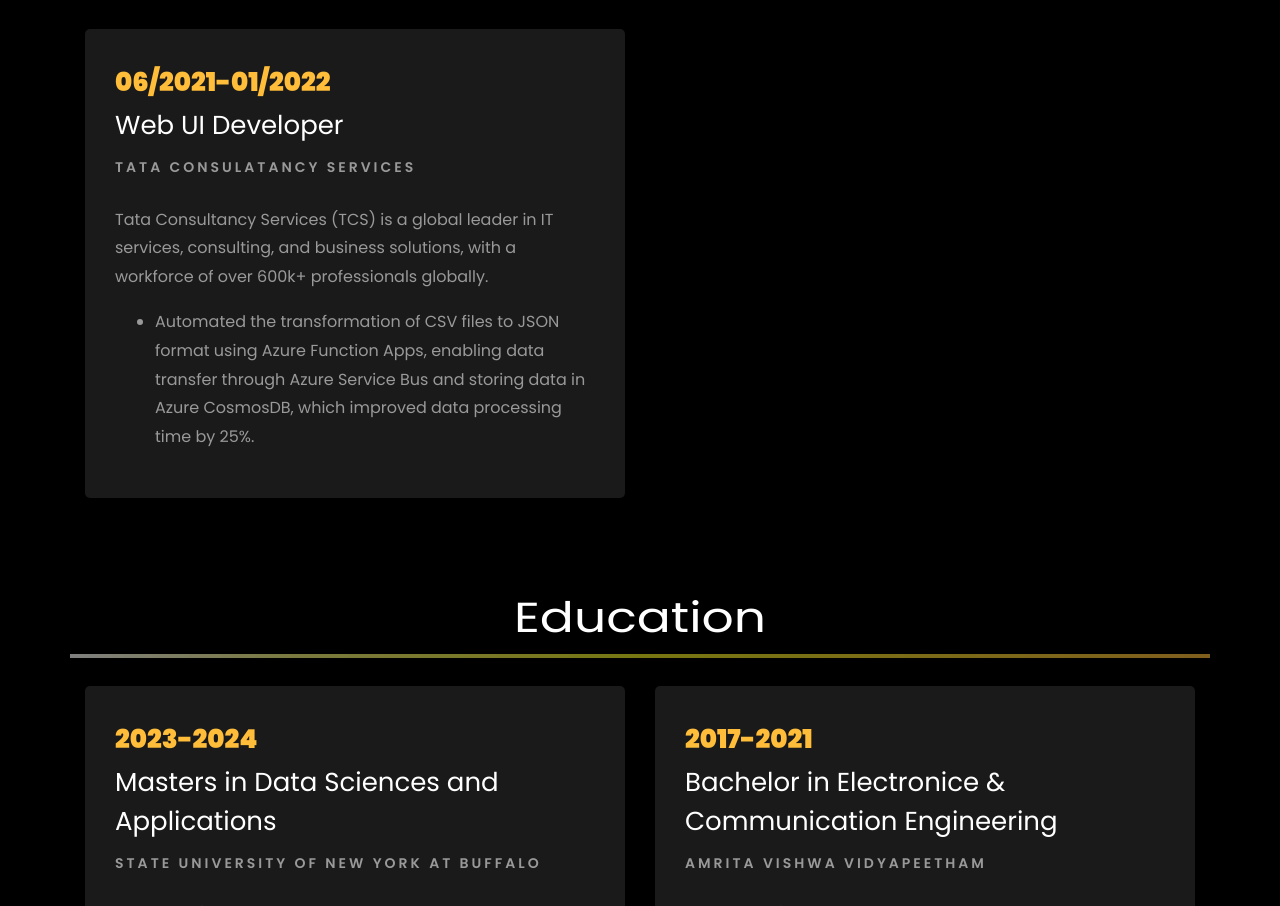
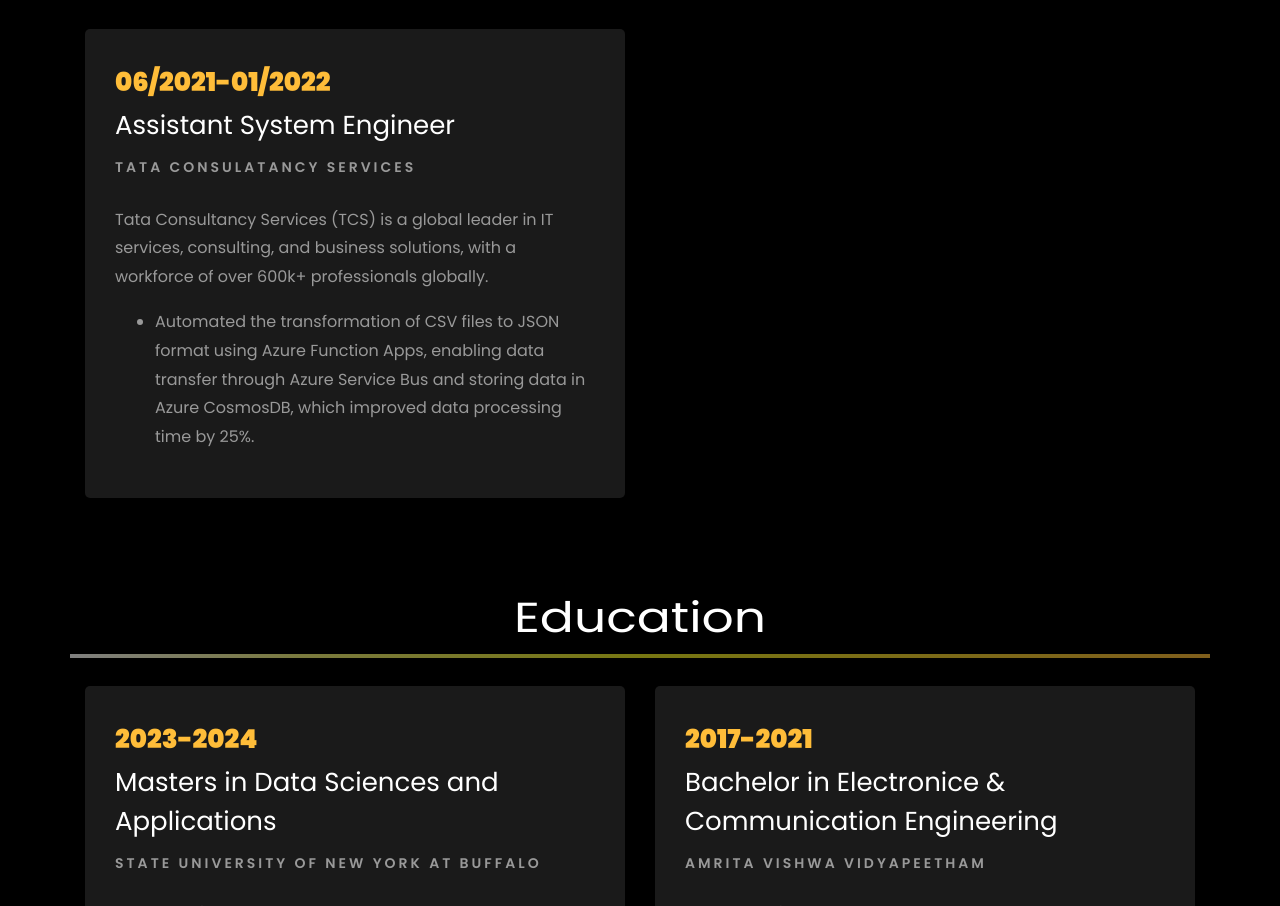
Before and after one commit to bonthuindrakiranreddy/bonthuindrakiranreddy.github.io, a plain HTML site: page index.html in a window 1280 px wide. Shown: the part 2861-3767 px from the top of the page. Drawn offline with Linux system fonts and the light colour scheme; files whose address does not match are found by name.

Commit message:
Update index.html

```diff
--- a/index.html
+++ b/index.html
@@ -361,7 +361,7 @@
 				<div class="col-md-6">
 					<div class="resume-wrap ftco-animate">
 						<span class="date">06/2021-01/2022</span>
-						<h2>Web UI Developer</h2>
+						<h2>Assistant System Engineer</h2>
 						<span class="position">Tata Consulatancy Services</span>
 						<p class="mt-4">Tata Consultancy Services (TCS) is a global leader in IT services, consulting, and business solutions, with a workforce of over 600k+ professionals globally.
 							<ul>
```
